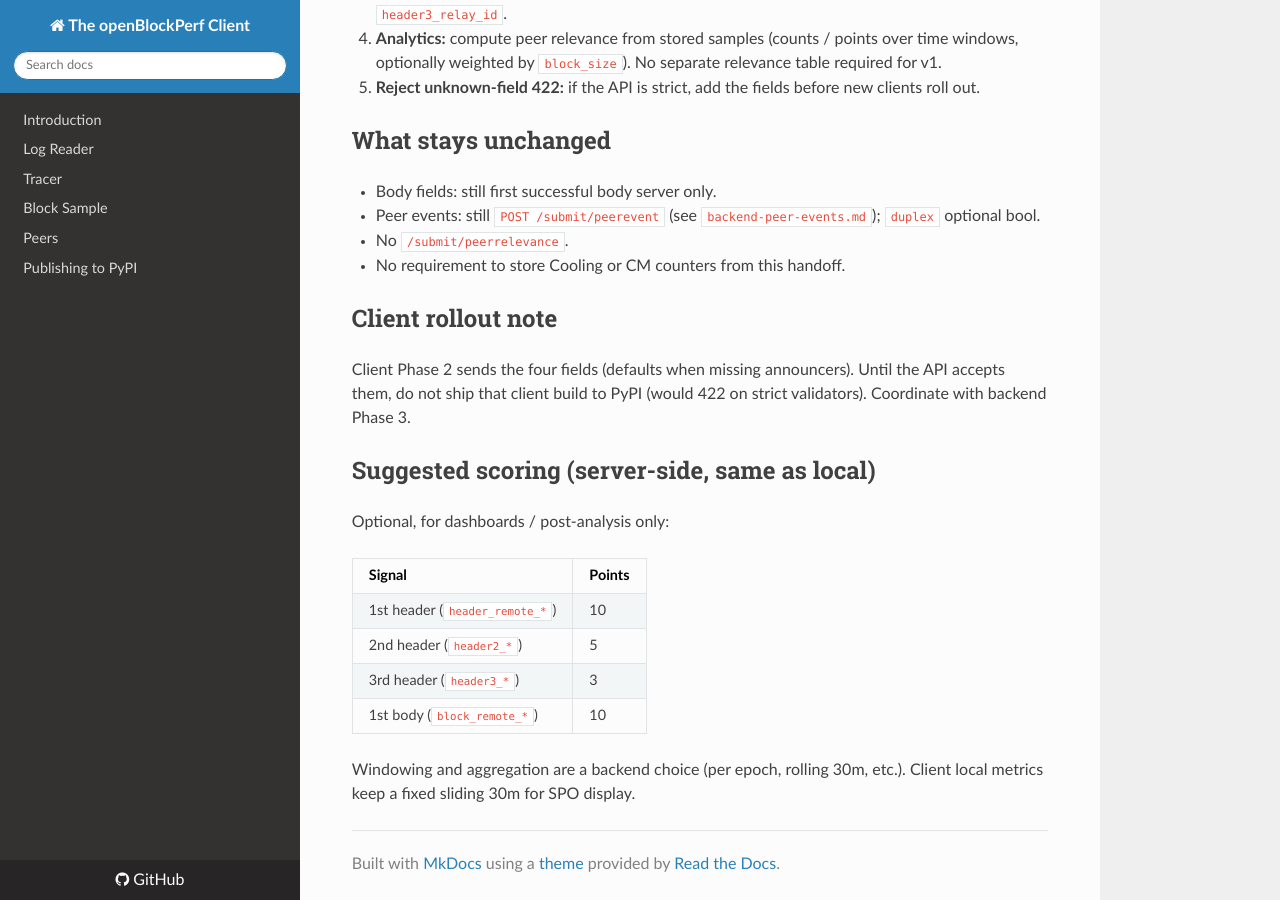
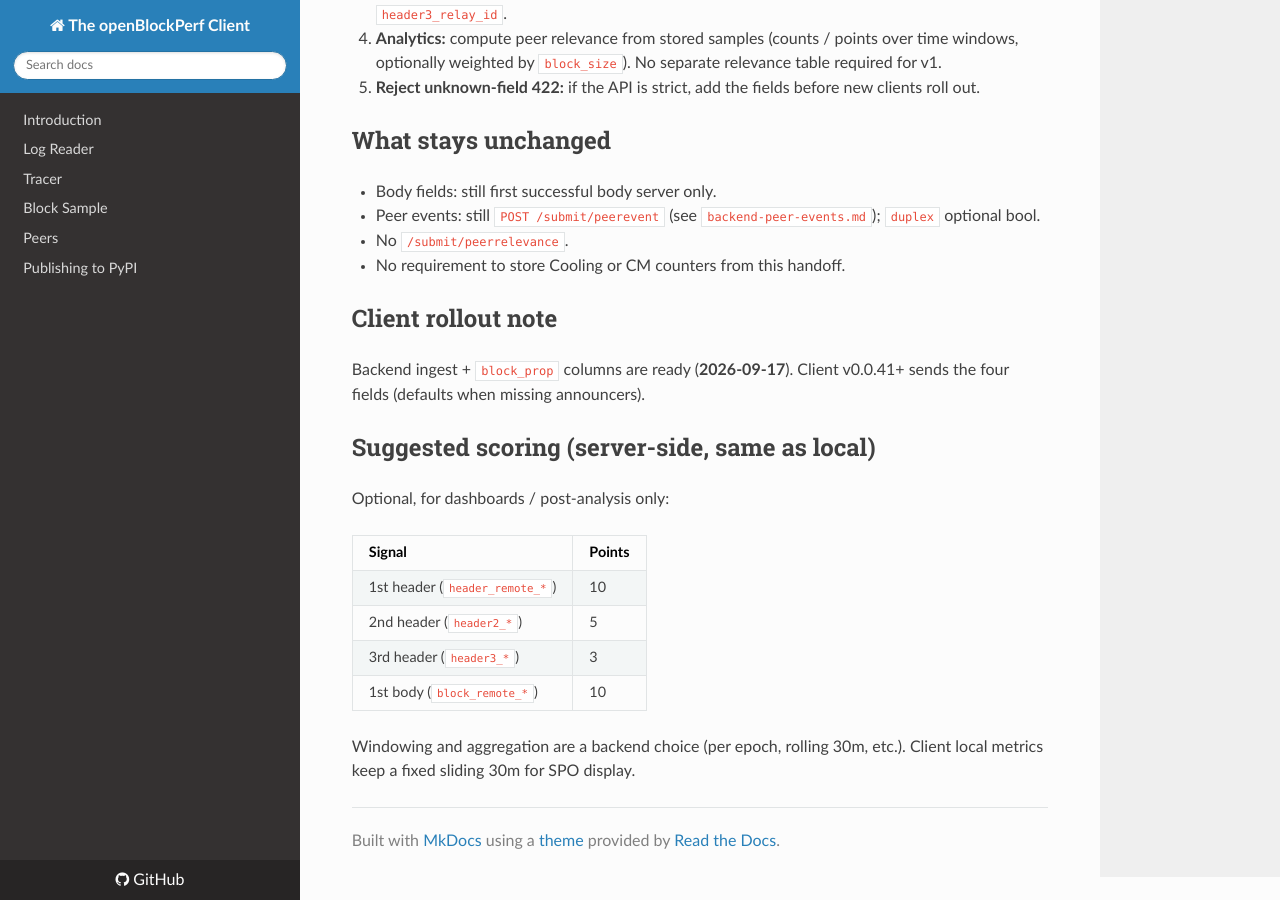
Before and after one commit to cardano-foundation/openblockperf, an MkDocs documentation site: the page built from docs/backend-blocksample.md, in a window 1280 px wide and 900 px high, scrolled down 1840 px. Built offline with MkDocs 1.6.1, drawn with Linux system fonts in a browser that asks for light colours; nearby versions of some CDN libraries.

```diff
--- a/docs/backend-blocksample.md
+++ b/docs/backend-blocksample.md
@@ -95,9 +95,8 @@ Example (abbreviated):
 
 ## Client rollout note
 
-Client Phase 2 sends the four fields (defaults when missing announcers).
-Until the API accepts them, do not ship that client build to PyPI
-(would 422 on strict validators). Coordinate with backend Phase 3.
+Backend ingest + `block_prop` columns are ready (**2026-09-17**).
+Client v0.0.41+ sends the four fields (defaults when missing announcers).
 
 ## Suggested scoring (server-side, same as local)
 
--- a/pyproject.toml
+++ b/pyproject.toml
@@ -4,7 +4,7 @@ build-backend = "setuptools.build_meta"
 
 [project]
 name = "openblockperf"
-version = "0.0.40"
+version = "0.0.41"
 description = "The OpenBlockperf client"
 readme = "pypi-release.md"
 requires-python = ">=3.12"
```
Also changed, not shown: docs/peer-data-plan.md (+3 -2 lines), pypi-release.md (+6 -1 lines), 1 other file.
